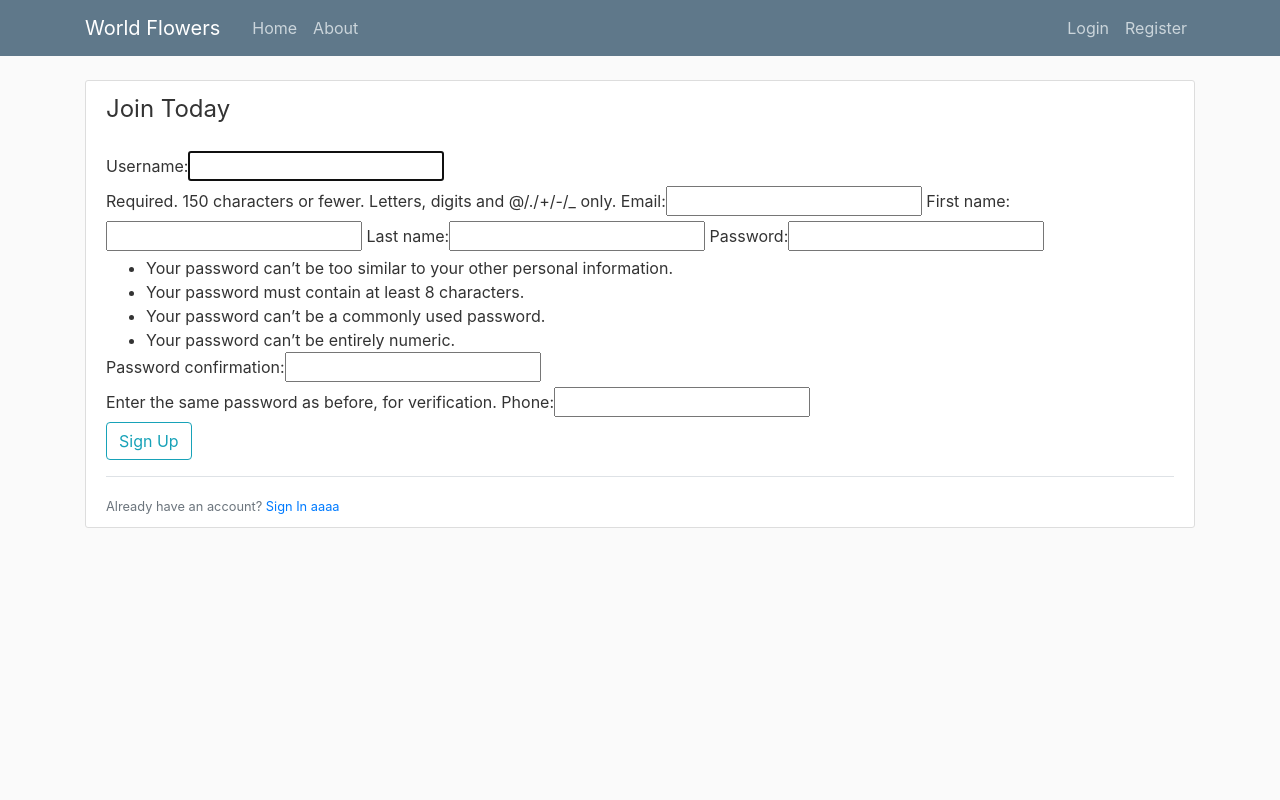
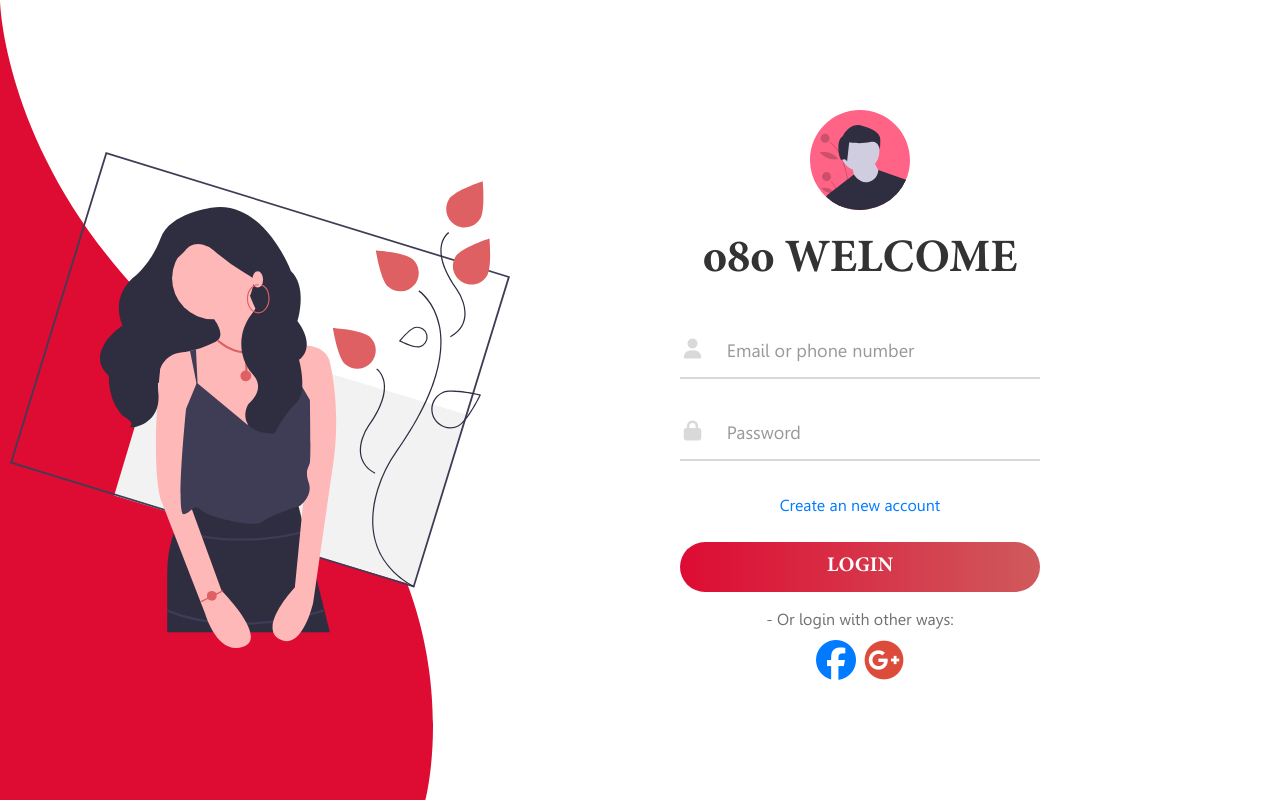
Before and after one commit to hunghnUIT/tuba-flowers-web, a Django app: page /register/ in a window 1280 px wide. Run offline with Django 3.2, Linux system fonts and the light colour scheme; some libraries are stand-ins or nearby versions.

Commit message:
Add request cancel order, modify the way to show items in list item

```diff
--- a/flowerweb-official/cart.html
+++ b/flowerweb-official/cart.html
@@ -167,7 +167,7 @@
     <!-- title -->
     <section class="title">
         <div class="container-fluid title d-flex align-items-center">
-            <div class="col-12 banner-text">
+            <div class="col-12 banner-text cart-landscape">
                 <div class="box wrap w-100 align-items-center cart-box">
                     <div class="row">
                         <div class="col-md-3 col-sm-2 p-0">
--- /dev/null
+++ b/flowerweb-official/user-page-register.html
@@ -0,0 +1,178 @@
+{% load static %}
+<!DOCTYPE html>
+<html lang="en">
+
+<head>
+    <meta charset="UTF-8">
+    <meta name="viewport" content="width=device-width, initial-scale=1.0">
+    <title>Flower o8o</title>
+    <!-- Latest compiled and minified CSS -->
+    <link rel="stylesheet" href="https://maxcdn.bootstrapcdn.com/bootstrap/4.4.1/css/bootstrap.min.css">
+    <!-- jQuery library -->
+    <script src="https://ajax.googleapis.com/ajax/libs/jquery/3.5.1/jquery.min.js"></script>
+    <!-- Popper JS -->
+    <script src="https://cdnjs.cloudflare.com/ajax/libs/popper.js/1.16.0/umd/popper.min.js"></script>
+    <!-- Latest compiled JavaScript -->
+    <script src="https://maxcdn.bootstrapcdn.com/bootstrap/4.4.1/js/bootstrap.min.js"></script>
+    <!-- Font awesome -->
+    <script src="https://kit.fontawesome.com/0a957108d3.js" crossorigin="anonymous"></script>
+    <link href="https://stackpath.bootstrapcdn.com/font-awesome/4.7.0/css/font-awesome.min.css" rel="stylesheet"
+        integrity="sha384-wvfXpqpZZVQGK6TAh5PVlGOfQNHSoD2xbE+QkPxCAFlNEevoEH3Sl0sibVcOQVnN" crossorigin="anonymous">
+    <!-- Font material -->
+    <link href="https://fonts.googleapis.com/icon?family=Material+Icons" rel="stylesheet">
+    <link rel="stylesheet" href="{% static 'library/swiper/swiper.min.css' %}">
+    <link rel="stylesheet" href="{% static 'user-css/user-page.css' %}">
+    <link rel="stylesheet" href="{% static 'user-css/responsive.css' %}">
+    <link rel="stylesheet" href="{% static 'css/style.css' %}">
+
+    <span id="Users" style="display: none"></span>
+    <span class="status-user" style="display: none">user</span>
+</head>
+
+<body>
+    <img class="wave" src="{% static './images/sign-in/wave.svg' %}" alt="">
+    <!-- Register -->
+    <div class="container">
+        <div class="img">
+            <img class="decor" src="{% static './images/sign-in/banner.svg' %}" alt="banner">
+        </div>
+        <div class="login-container">
+            <form id="register" method="POST">
+                {% csrf_token %}
+                <img class="avt-img" src="{% static './images/sign-in/avt-img.svg' %}" alt="avt">
+                <h2 class="greeting"><a class="nav-link" href="{% url 'home' %}" title="Homepage"><span>o8o</span> welcome</a>
+                </h2>
+                <div class="textbox">
+
+                    <div class="i">
+                        <i class="fas fa-user"></i>
+                    </div>
+                    <div>
+                        <h5 id="name">Your name</h5>
+                        <input class="input" id="txt-username" type="text" name="username" placeholder="" required>
+                    </div>
+                    <div class="notice">
+                        <i class="fas fa-exclamation-circle"></i>
+                        <span class="tooltip-text"></span>
+                    </div>
+                </div>
+                <div class="textbox">
+                    <div class="i">
+                        <i class="fas fa-mobile"></i>
+                    </div>
+                    <div>
+                        <h5 id="phone">Your phone number</h5>
+                        <input class="input" id="txt-phone" type="text" name="phone" placeholder="" required>
+                    </div>
+                    <div class="notice">
+                        <i class="fas fa-exclamation-circle"></i>
+                        <span class="tooltip-text"></span>
+                    </div>
+                </div>
+                <div class="textbox">
+                    <div class="i">
+                        <i class="fas fa-envelope"></i>
+                    </div>
+                    <div>
+                        <h5 id="email">Your email</h5>
+                        <input class="input" id="txt-email" type="text" name="email" placeholder="" required>
+                    </div>
+                    <div class="notice">
+                        <i class="fas fa-exclamation-circle"></i>
+                        <span class="tooltip-text"></span>
+                    </div>
+                </div>
+                <div class="textbox">
+                    <div class="i">
+                        <i class="fas fa-lock"></i>
+                    </div>
+                    <div>
+                        <h5 id="password">Password</h5>
+                        <input class="input" id="txt-password" type="password" name="password1" placeholder="" required>
+                    </div>
+                    <div class="notice">
+                        <i class="fas fa-exclamation-circle"></i>
+                        <span class="tooltip-text"></span>
+                    </div>
+                </div>
+                <div class="textbox">
+                    <div class="i">
+                        <i class="fas fa-sync"></i>
+                    </div>
+                    <div>
+                        <h5 id="retype">Re-type your password</h5>
+                        <input class="input" id="txt-retype" type="password" name="password2" placeholder="" required>
+                    </div>
+                    <div class="notice">
+                        <i class="fas fa-exclamation-circle"></i>
+                        <span class="tooltip-text"></span>
+                    </div>
+                </div>
+                <input type="checkbox" id="vehicle2" name="vehicle2" value="Car">
+                <label for="vehicle2"> I agree all statements in <a href="#">Terms of services</a></label><br>
+                <div class="link-container">
+                    <a id="go-to-login" href="#login" class="nav-link">I am already member</a>
+                </div>
+                <input class="btn submit" type="submit" value="Register">
+            </form>
+            <form id="login" method="POST">
+                {% csrf_token %}
+                <!-- {{ form }} -->
+                <img class="avt-img" src="{% static './images/sign-in/male-avatar.svg' %}" alt="avt">
+                <h2 class="greeting"><a class="nav-link" href="{% url 'home' %}" title="Homepage"><span>o8o</span> welcome</a>
+                </h2>
+                <div class="textbox">
+                    <div class="i">
+                        <i class="fas fa-user"></i>
+                    </div>
+                    <div>
+                        <h5 id="name">Email or phone number</h5>
+                        <input class="input" id="txt-username-login" type="text" name="username" placeholder=""
+                            required>
+                    </div>
+                    <div class="notice">
+                        <i class="fas fa-exclamation-circle"></i>
+                        <span class="tooltip-text"></span>
+                    </div>
+                </div>
+                <div class="textbox">
+                    <div class="i">
+                        <i class="fas fa-lock"></i>
+                    </div>
+                    <div>
+                        <h5 id="password">Password</h5>
+                        <input class="input" id="txt-password-login" type="password" name="password" placeholder=""
+                            required>
+                    </div>
+                    <div class="notice">
+                        <i class="fas fa-exclamation-circle"></i>
+                        <span class="tooltip-text"></span>
+                    </div>
+                </div>
+                <div class="link-container">
+                    <a id="create-account" href="#register" class="nav-link">Create an new account</a>
+                </div>
+                <!-- <button class="btn btn-outline-info" type="submit">Login</button> -->
+                <input class="btn submit" type="submit" value="Login">
+                <div class="another-way-login row justify-content-center">
+                    <div class="col-12">
+                        - Or login with other ways:
+                    </div>
+                    <a id="facebook" href="#facebook" class="nav-link col-2 text-right pr-1"
+                        title="Login with facebook">
+                        <i class="fab fa-facebook"></i>
+                    </a>
+                    <a id="google" href="#google" class="nav-link col-2 text-left pl-1" title="Login with google">
+                        <i class="fab fa-google-plus-official"></i>
+                    </a>
+                </div>
+            </form>
+        </div>
+        <!-- end Register -->
+    </div>
+    <script src="{% static 'js/user.js' %}"></script>
+    <script src="{% static 'js/register-login-process.js' %}"></script>
+    <script src="{% static 'js/header.js' %}"></script>
+</body>
+
+</html>
--- a/selling_flower_website/urls.py
+++ b/selling_flower_website/urls.py
@@ -20,8 +20,10 @@ from django.conf.urls.static import static
 from users import views as users_views
 from products import views as products_views
 from django.contrib.auth import views as auth_views
+from django.conf.urls import handler404
 
 
+# handler404 = '.page_not_found'
 
 urlpatterns = [
     path('admin/', admin.site.urls),
--- a/users/models.py
+++ b/users/models.py
@@ -4,11 +4,13 @@ from PIL import Image
 from django.core.validators import RegexValidator
 from products.models import Item
 from django.utils import timezone
+from django.urls import reverse
 
 ORDER_STATUS_CHOICES = (
     ('P', 'Processing'),
     ('S', 'Shipping'),
     ('C', 'Completed'),
+    ('RC', 'Requesting Cancel'),
 )
 
 class Profile(models.Model):
@@ -63,7 +65,7 @@ class Order(models.Model):
     # This have to have a link to products
     items_ordered = models.ManyToManyField(ItemSelection)
     date_ordered = models.DateTimeField(default = timezone.now())
-    order_status = models.CharField(choices=ORDER_STATUS_CHOICES, max_length=1,null=False,default='P')
+    order_status = models.CharField(choices=ORDER_STATUS_CHOICES, max_length=2,null=False,default='P')
     address = models.CharField(max_length=70)
     phone = models.CharField(max_length=12)
     # This address and phonenumber field will be automatic filled by address in class Profile with front-end handling or we need to extend User model.
@@ -84,7 +86,10 @@ class Order(models.Model):
     def get_user_fullname(self):
         return self.user.last_name + " " + self.user.first_name
 
-
+    def get_cancel_order_url(self):
+        return reverse("request-cancel-order",kwargs={
+            'pk' : self.pk
+        })
 
 
 # These code below are under constructing, purpose: Validate phone number input.
--- a/users/urls.py
+++ b/users/urls.py
@@ -4,7 +4,8 @@ from django.contrib.auth import views as auth_views
 from django.urls import reverse_lazy
 
 urlpatterns = [
-    path('orders_detail', views.orders_detail, name="orders_detail"),
+    path('orders_detail', views.orders_detail, name="orders-detail"),
+    path('orders_detail/cancel/<int:pk>', views.cancel_order, name="request-cancel-order"),
     path('profile', views.profile, name="profile"),
     # path('cart/', views.cart, name='cart'),
     path('cart/checkout', views.checkout, name='checkout'),
--- a/users/views.py
+++ b/users/views.py
@@ -8,6 +8,9 @@ from django.utils import timezone
 from django.views.generic import View
 from django.contrib.auth.mixins import LoginRequiredMixin
 from django.contrib.auth.models import User
+
+# def handler404(request, *args, **argv):
+#     return render(request, 'notfound-404.html', status=404)
 
 def register(request):
     if request.method == 'POST':
@@ -27,7 +30,7 @@ def register(request):
     else:
         form = UserRegisterForm()
         p_form = ProfileRegisterForm()
-    return render(request, 'users/register.html', {'form': form, 'p_form': p_form})
+    return render(request, 'user-page-register.html', {'form': form, 'p_form': p_form})
 
 def home(request):
     return render(request, 'index.html')
@@ -63,7 +66,7 @@ def profile(request):
 
 def get_user_pending_order(request):
     # get order for the correct user
-    orders = Order.objects.filter(user=request.user, order_status='P') | Order.objects.filter(user=request.user, order_status='S')
+    orders = Order.objects.filter(user=request.user, order_status='P') | Order.objects.filter(user=request.user, order_status='S')| Order.objects.filter(user=request.user, order_status='RC')
     if orders.exists():
         # get the only order in the list of filtered orders
         return orders
@@ -79,6 +82,13 @@ def orders_detail(request):
     print(existing_orders)
     return render(request, 'users/orders_detail.html', contexts)
 
+@login_required
+def cancel_order(request, pk):
+    order = get_object_or_404(Order, pk=pk)
+    if order:
+        order.order_status = "RC"
+        order.save()
+        return redirect('orders-detail')
 
 @login_required
 def checkout(request):
```
Also changed, not shown: flowerweb-official/cart-css/cart-title.css (+9 -0 lines), flowerweb-official/js/cart.js (+1 -12 lines), products/views.py (+19 -8 lines), users/templates/users/orders_detail.html (+12 -1 lines), db.sqlite3.
